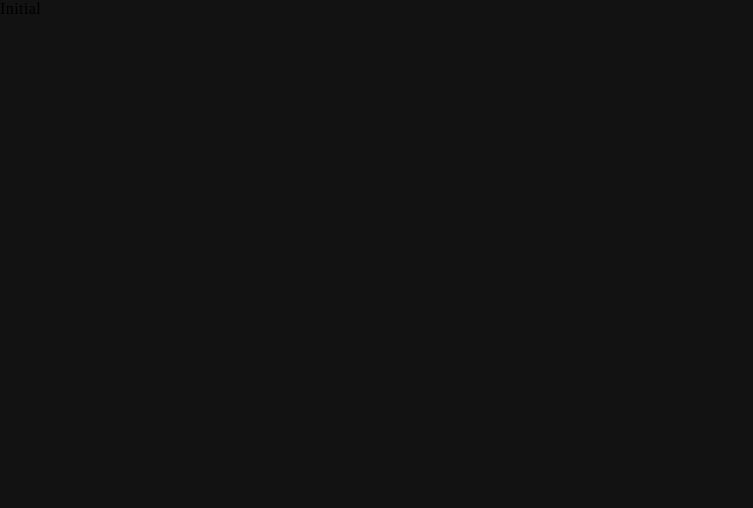
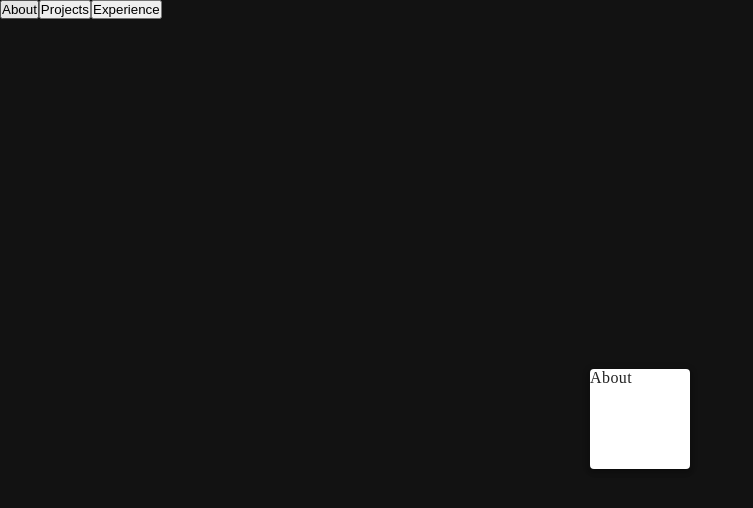
Before and after one commit to georgecabaccang/personal-website, a React (Vite) app: page / in a window 1280 px wide. Shown: the top 508 px of the page, without its empty margins (0-753 px from the left). Built offline with nearby package versions, Linux system fonts and the light colour scheme.

Commit message:
Initial commit for layout. - Installed MUI - Implement Fade and Slide APIs from MUI

```diff
--- a/package.json
+++ b/package.json
@@ -10,6 +10,9 @@
     "preview": "vite preview"
   },
   "dependencies": {
+    "@emotion/react": "^11.11.4",
+    "@emotion/styled": "^11.11.5",
+    "@mui/material": "^5.15.15",
     "react": "^18.2.0",
     "react-dom": "^18.2.0",
     "react-router-dom": "^6.23.0"
--- a/src/App.tsx
+++ b/src/App.tsx
@@ -1,12 +1,45 @@
-import './App.css'
+import { useState } from "react";
+import About from "./components/sections/about/About";
+import ProjectList from "./components/sections/projects/ProjectList";
+import ExperienceList from "./components/sections/experience/ExperienceList";
 
-function App() {
+export default function App() {
+    const [section, setSection] = useState("about");
+    const [disabled, setDisabled] = useState(false);
 
-  return (
-    <>
-     <div>Initial</div>
-    </>
-  )
+    function handleClick(section: String) {
+        setDisabled(true);
+        switch (section) {
+            case "about":
+                setSection("about");
+                break;
+            case "proj":
+                setSection("proj");
+                break;
+            default:
+                setSection("exp");
+                break;
+        }
+        setTimeout(() => setDisabled(false), 300);
+    }
+
+    return (
+        <>
+            <button onClick={() => (!disabled ? handleClick("about") : null)}>About</button>
+            <button onClick={() => (!disabled ? handleClick("proj") : null)}>Projects</button>
+            <button onClick={() => (!disabled ? handleClick("exp") : null)}>Experience</button>
+            <div
+                style={{
+                    display: "flex",
+                    justifyContent: "center",
+                    alignItems: "center",
+                    height: "100vh",
+                }}
+            >
+                <About section={section} />
+                <ProjectList section={section} />
+                <ExperienceList section={section} />
+            </div>
+        </>
+    );
 }
-
-export default App
--- a/src/components/sections/about/About.tsx
+++ b/src/components/sections/about/About.tsx
@@ -1,3 +1,27 @@
-export default function About() {
-    return <div>About</div>;
+import { Card, Fade, Slide } from "@mui/material";
+
+export default function About({ section }: { section: string }) {
+    const direction = section === "about" ? "left" : "right";
+
+    return (
+        <Fade
+            in={section === "about"}
+            style={{ position: "absolute" }}
+            timeout={{ enter: 500, exit: 500 }}
+        >
+            <div>
+                <Slide
+                    direction={direction}
+                    in={section === "about"}
+                    mountOnEnter
+                    unmountOnExit
+                    timeout={{ enter: 700, exit: 300 }}
+                >
+                    <Card sx={{ m: 1, width: 100, height: 100 }} elevation={4}>
+                        About
+                    </Card>
+                </Slide>
+            </div>
+        </Fade>
+    );
 }
--- a/src/components/sections/experience/ExperienceList.tsx
+++ b/src/components/sections/experience/ExperienceList.tsx
@@ -1,3 +1,27 @@
-export default function ExperienceList() {
-    return <div>experience section</div>;
+import { Card, Fade, Slide } from "@mui/material";
+
+export default function ExperienceList({ section }: { section: string }) {
+    const direction = section === "exp" ? "left" : "right";
+
+    return (
+        <Fade
+            in={section === "exp"}
+            style={{ position: "absolute" }}
+            timeout={{ enter: 500, exit: 500 }}
+        >
+            <div>
+                <Slide
+                    direction={direction}
+                    in={section === "exp"}
+                    mountOnEnter
+                    unmountOnExit
+                    timeout={{ enter: 700, exit: 300 }}
+                >
+                    <Card sx={{ m: 1, width: 100, height: 100 }} elevation={4}>
+                        Experience List
+                    </Card>
+                </Slide>
+            </div>
+        </Fade>
+    );
 }
--- a/src/components/sections/projects/ProjectList.tsx
+++ b/src/components/sections/projects/ProjectList.tsx
@@ -1,3 +1,27 @@
-export default function ProjectList() {
-    return <div>projects section</div>;
+import { Card, Fade, Slide } from "@mui/material";
+
+export default function ProjectList({ section }: { section: string }) {
+    const direction = section === "proj" ? "left" : "right";
+
+    return (
+        <Fade
+            in={section === "proj"}
+            style={{ position: "absolute" }}
+            timeout={{ enter: 500, exit: 500 }}
+        >
+            <div>
+                <Slide
+                    direction={direction}
+                    in={section === "proj"}
+                    mountOnEnter
+                    unmountOnExit
+                    timeout={{ enter: 700, exit: 300 }}
+                >
+                    <Card sx={{ m: 1, width: 100, height: 100 }} elevation={4}>
+                        Projects List
+                    </Card>
+                </Slide>
+            </div>
+        </Fade>
+    );
 }
--- a/src/index.css
+++ b/src/index.css
@@ -39,6 +39,7 @@
 }
 
 body {
+    overflow: hidden;
     letter-spacing: 0.027rem;
     background-color: #121212;
 }
```
Also changed, not shown: 1 other file (tests, documents, lock files or other folders).
